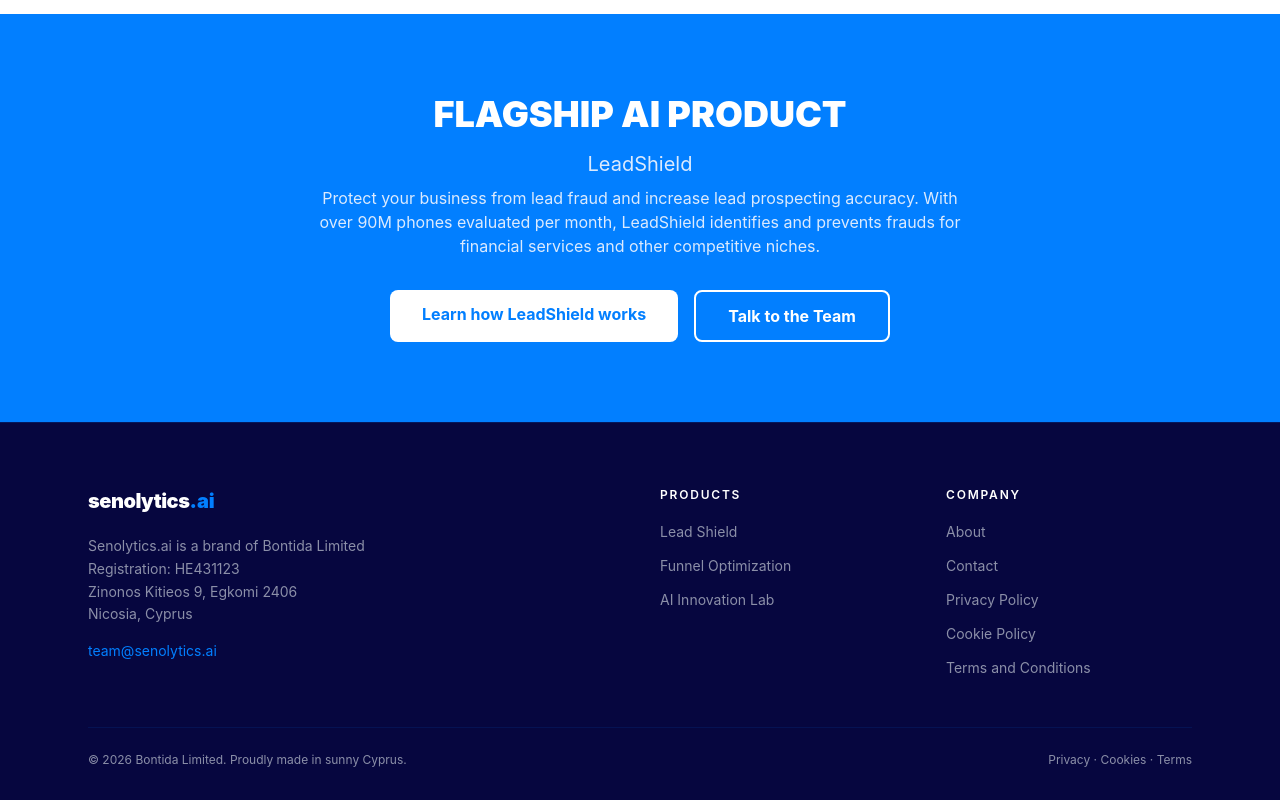
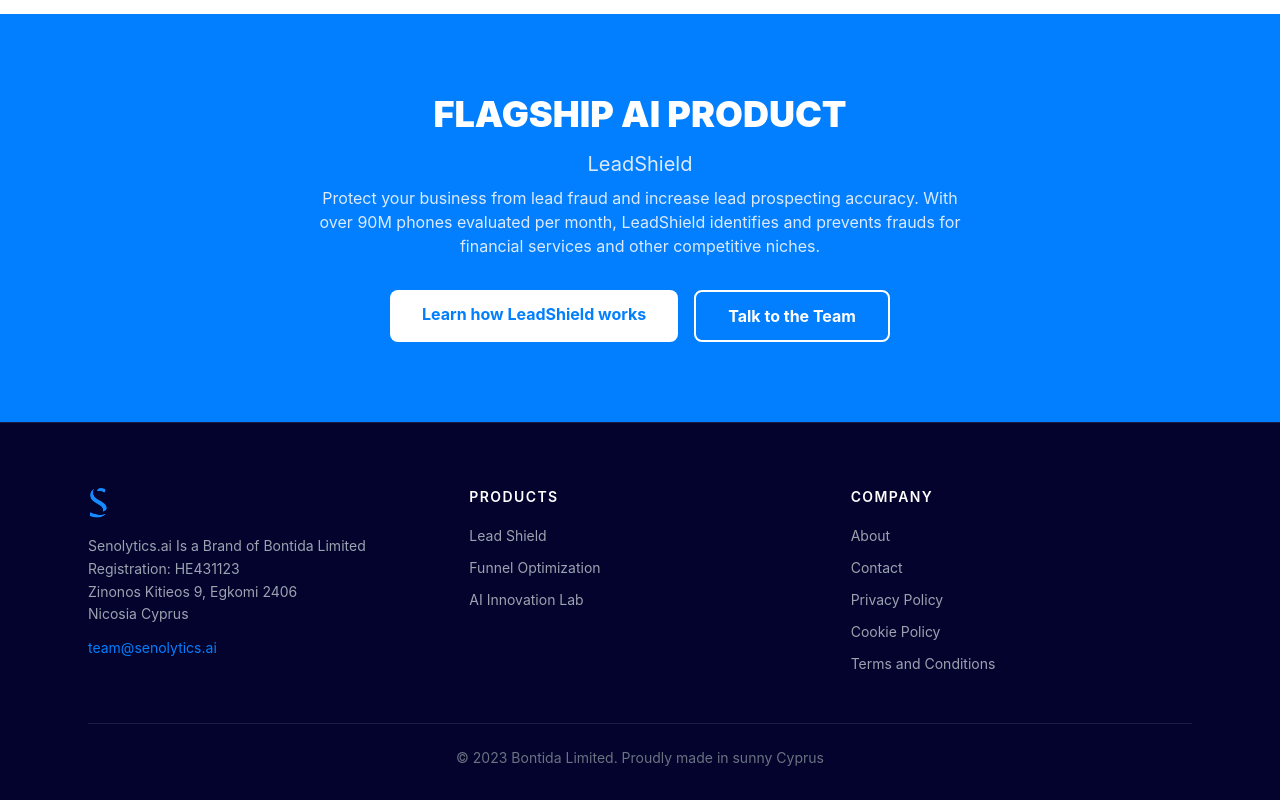
Before and after one commit to akermanai/senolytics-web, a Next.js app: page / in a window 1280 px wide. Shown: the part 3410-4210 px from the top of the page. Built offline with nearby package versions, Linux system fonts and the light colour scheme.

Commit message:
revert: restore components/Footer.tsx to last working state (ddf54915)

```diff
--- a/components/Footer.tsx
+++ b/components/Footer.tsx
@@ -1,97 +1,48 @@
 import Link from "next/link";
+import Image from "next/image";
 
 export default function Footer() {
   return (
-    <footer className="bg-[#06063f] border-t border-[rgba(2,127,255,0.15)] pt-16 pb-8">
+    <footer className="bg-[#03032e] border-t border-white/10 pt-16 pb-8">
       <div className="max-w-6xl mx-auto px-6">
-        <div className="grid md:grid-cols-4 gap-10 mb-12">
-
+        <div className="grid md:grid-cols-3 gap-10 mb-12">
           {/* Brand */}
-          <div className="md:col-span-2">
-            {/* Text logo — matches Header */}
-            <Link href="/" className="inline-flex items-baseline gap-0 mb-5 block">
-              <span className="text-white font-black text-xl tracking-tight">senolytics</span>
-              <span className="text-[#027fff] font-black text-xl">.ai</span>
-            </Link>
-            <p className="text-[#8b8fa8] text-sm leading-relaxed mb-3">
-              Senolytics.ai is a brand of Bontida Limited<br />
+          <div>
+            <Image src="/images/senolytics-footer-logo.png" alt="senolytics.ai" width={140} height={36} className="h-8 w-auto mb-4" />
+            <p className="text-gray-400 text-sm leading-relaxed">
+              Senolytics.ai Is a Brand of Bontida Limited<br />
               Registration: HE431123<br />
               Zinonos Kitieos 9, Egkomi 2406<br />
-              Nicosia, Cyprus
+              Nicosia Cyprus
             </p>
-            <a
-              href="mailto:team@senolytics.ai"
-              className="text-[#027fff] text-sm hover:underline"
-            >
-              team@senolytics.ai
-            </a>
+            <a href="mailto:team@senolytics.ai" className="text-[#027fff] text-sm mt-3 inline-block hover:underline">team@senolytics.ai</a>
           </div>
 
           {/* Products */}
           <div>
-            <h4 className="text-white font-semibold mb-4 text-xs uppercase tracking-[0.15em]">Products</h4>
-            <ul className="space-y-2.5">
-              <li>
-                <Link href="/lead-shield" className="text-[#8b8fa8] hover:text-white text-sm transition-colors">
-                  Lead Shield
-                </Link>
-              </li>
-              <li>
-                <Link href="/funnel-optimization" className="text-[#8b8fa8] hover:text-white text-sm transition-colors">
-                  Funnel Optimization
-                </Link>
-              </li>
-              <li>
-                <Link href="/ai-innovation-lab" className="text-[#8b8fa8] hover:text-white text-sm transition-colors">
-                  AI Innovation Lab
-                </Link>
-              </li>
+            <h4 className="text-white font-semibold mb-4 text-sm uppercase tracking-widest">Products</h4>
+            <ul className="space-y-2">
+              <li><Link href="/lead-shield" className="text-gray-400 hover:text-white text-sm transition-colors">Lead Shield</Link></li>
+              <li><Link href="/funnel-optimization" className="text-gray-400 hover:text-white text-sm transition-colors">Funnel Optimization</Link></li>
+              <li><Link href="/ai-innovation-lab" className="text-gray-400 hover:text-white text-sm transition-colors">AI Innovation Lab</Link></li>
             </ul>
           </div>
 
           {/* Company */}
           <div>
-            <h4 className="text-white font-semibold mb-4 text-xs uppercase tracking-[0.15em]">Company</h4>
-            <ul className="space-y-2.5">
-              <li>
-                <Link href="/about" className="text-[#8b8fa8] hover:text-white text-sm transition-colors">
-                  About
-                </Link>
-              </li>
-              <li>
-                <Link href="/contact" className="text-[#8b8fa8] hover:text-white text-sm transition-colors">
-                  Contact
-                </Link>
-              </li>
-              <li>
-                <Link href="/privacy-policy" className="text-[#8b8fa8] hover:text-white text-sm transition-colors">
-                  Privacy Policy
-                </Link>
-              </li>
-              <li>
-                <Link href="/cookie-policy" className="text-[#8b8fa8] hover:text-white text-sm transition-colors">
-                  Cookie Policy
-                </Link>
-              </li>
-              <li>
-                <Link href="/terms-and-conditions" className="text-[#8b8fa8] hover:text-white text-sm transition-colors">
-                  Terms and Conditions
-                </Link>
-              </li>
+            <h4 className="text-white font-semibold mb-4 text-sm uppercase tracking-widest">Company</h4>
+            <ul className="space-y-2">
+              <li><Link href="/about" className="text-gray-400 hover:text-white text-sm transition-colors">About</Link></li>
+              <li><Link href="/contact" className="text-gray-400 hover:text-white text-sm transition-colors">Contact</Link></li>
+              <li><Link href="/privacy-policy" className="text-gray-400 hover:text-white text-sm transition-colors">Privacy Policy</Link></li>
+              <li><Link href="/cookie-policy" className="text-gray-400 hover:text-white text-sm transition-colors">Cookie Policy</Link></li>
+              <li><Link href="/terms-and-conditions" className="text-gray-400 hover:text-white text-sm transition-colors">Terms and Conditions</Link></li>
             </ul>
           </div>
-
         </div>
 
-        <div className="border-t border-[rgba(2,127,255,0.1)] pt-6 flex flex-col sm:flex-row items-center justify-between gap-3 text-[#8b8fa8] text-xs">
-          <span>© {new Date().getFullYear()} Bontida Limited. Proudly made in sunny Cyprus.</span>
-          <span>
-            <Link href="/privacy-policy" className="hover:text-white transition-colors">Privacy</Link>
-            {" · "}
-            <Link href="/cookie-policy" className="hover:text-white transition-colors">Cookies</Link>
-            {" · "}
-            <Link href="/terms-and-conditions" className="hover:text-white transition-colors">Terms</Link>
-          </span>
+        <div className="border-t border-white/10 pt-6 text-center text-gray-500 text-sm">
+          © 2023 Bontida Limited. Proudly made in sunny Cyprus
         </div>
       </div>
     </footer>
```
